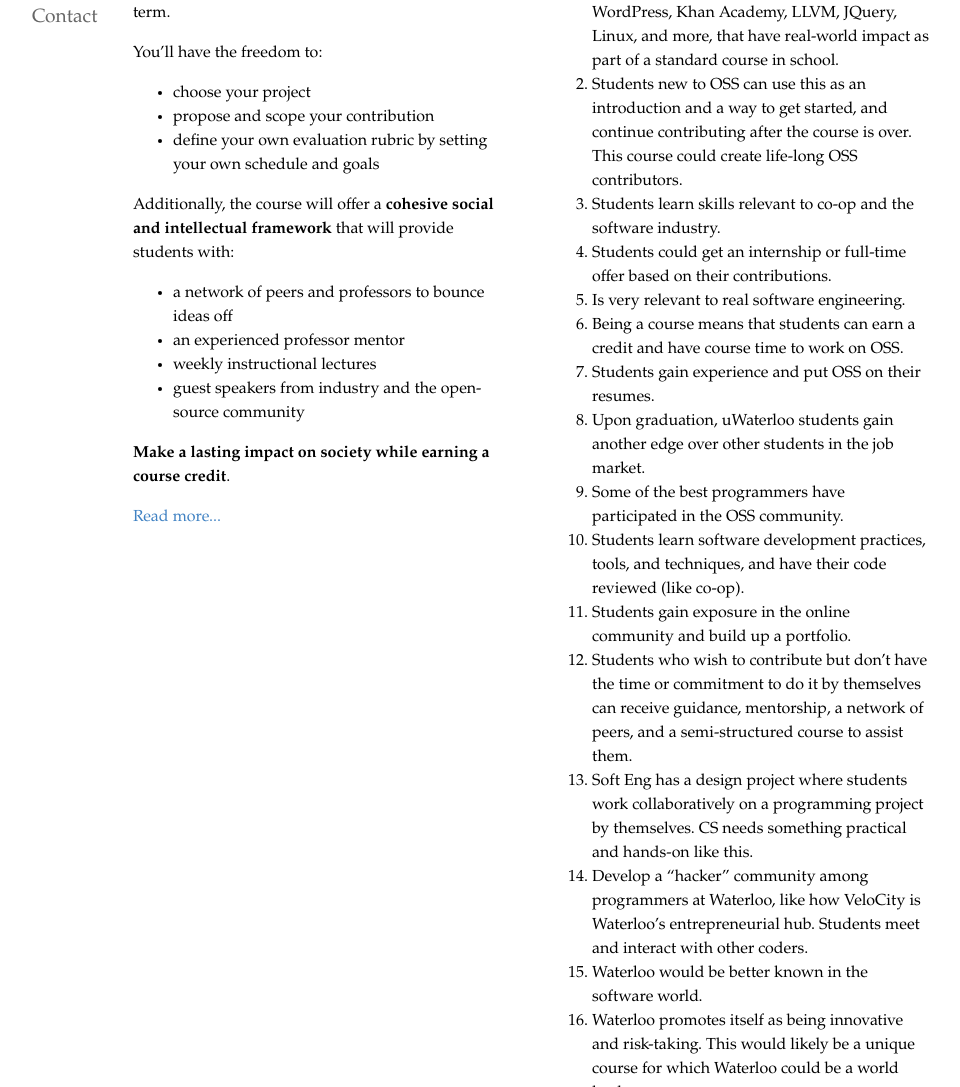
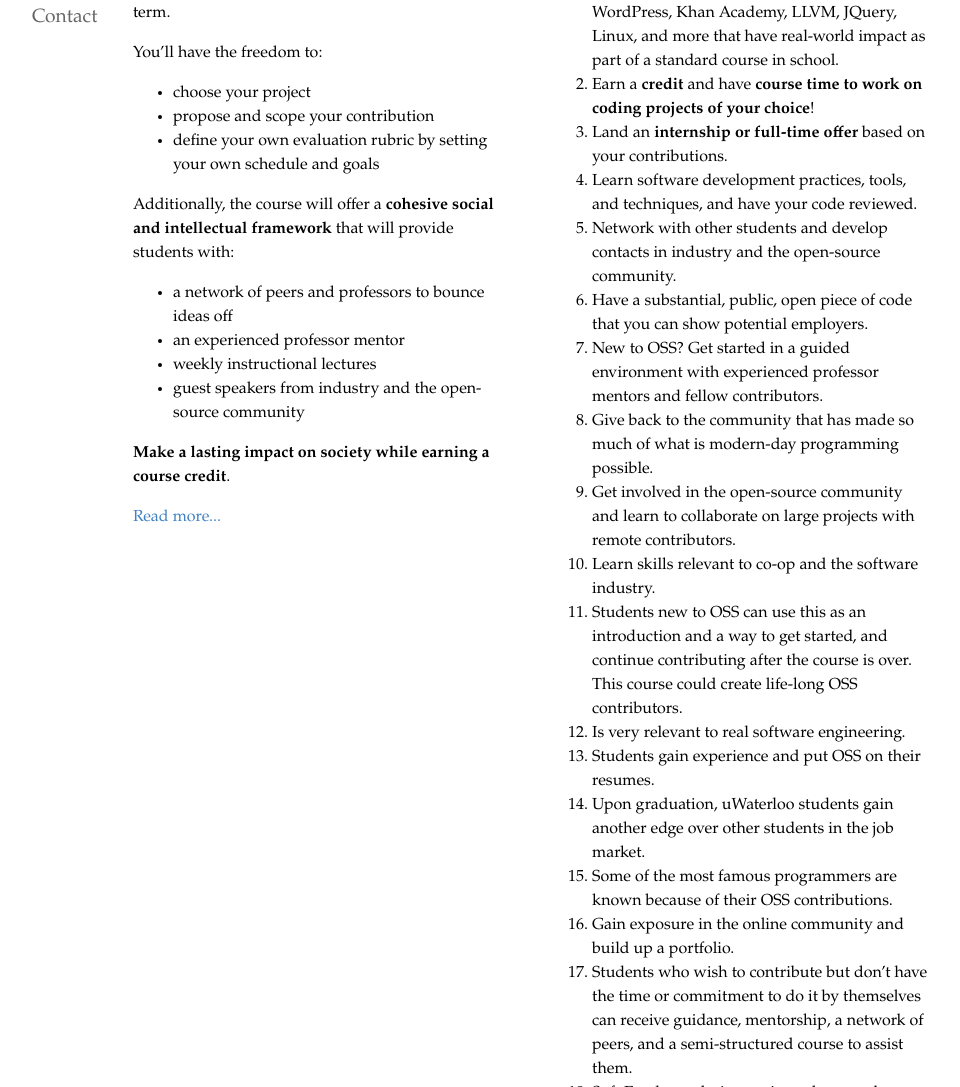
Before and after one commit to os499/os499.github.com, a Jekyll site: the page built from index.html, in a window 1280 px wide and 1400 px high. Shown: the part 313-1400 px from the top of the window, without its empty margins (187-1147 px from the left). Built offline with Jekyll 4.4.1, drawn with Linux system fonts in a browser that asks for light colours; some of the changed text lies outside the part shown; grey boxes are pictures that could not be loaded.

Commit message:
brush up first 8 supporting points for the rationale. WIP.

```diff
--- a/_includes/rationale.md
+++ b/_includes/rationale.md
@@ -1,18 +1,22 @@
-1. Students can work on exciting projects like Firefox, Chromium, WebKit, Apache, CPython, WordPress, Khan Academy, LLVM, JQuery, Linux, and more, that have real-world impact as part of a standard course in school.
+1. Work on exciting, widely-used projects such as Firefox, Chromium, WebKit, Apache, CPython, WordPress, Khan Academy, LLVM, JQuery, Linux, and more that have real-world impact as part of a standard course in school.
+1. Earn a **credit** and have **course time to work on coding projects of your choice**!
+1. Land an **internship or full-time offer** based on your contributions.
+1. Learn software development practices, tools, and techniques, and have your code reviewed.
+1. Network with other students and develop contacts in industry and the open-source community.
+1. Have a substantial, public, open piece of code that you can show potential employers.
+1. New to OSS? Get started in a guided environment with experienced professor mentors and fellow contributors.
+1. Give back to the community that has made so much of what is modern-day programming possible.
+1. Get involved in the open-source community and learn to collaborate on large projects with remote contributors.
+1. Learn skills relevant to co-op and the software industry.
 1. Students new to OSS can use this as an introduction and a way to get started, and continue contributing after the course is over. This course could create life-long OSS contributors.
-1. Students learn skills relevant to co-op and the software industry.
-1. Students could get an internship or full-time offer based on their contributions.
 1. Is very relevant to real software engineering.
-1. Being a course means that students can earn a credit and have course time to work on OSS.
 1. Students gain experience and put OSS on their resumes.
 1. Upon graduation, uWaterloo students gain another edge over other students in the job market.
-1. Some of the best programmers have participated in the OSS community.
-1. Students learn software development practices, tools, and techniques, and have their code reviewed (like co-op).
-1. Students gain exposure in the online community and build up a portfolio.
+1. Some of the most famous programmers are known because of their OSS contributions.
+1. Gain exposure in the online community and build up a portfolio.
 1. Students who wish to contribute but don't have the time or commitment to do it by themselves can receive guidance, mentorship, a network of peers, and a semi-structured course to assist them.
 1. Soft Eng has a design project where students work collaboratively on a programming project by themselves. CS needs something practical and hands-on like this.
 1. Develop a "hacker" community among programmers at Waterloo, like how VeloCity is Waterloo's entrepreneurial hub. Students meet and interact with other coders.
 1. Waterloo would be better known in the software world.
 1. Waterloo promotes itself as being innovative and risk-taking. This would likely be a unique course for which Waterloo could be a world leader.
-1. The programming community (including CS students) who make use of OSS should give back.
 1. A lot of fun!
```
